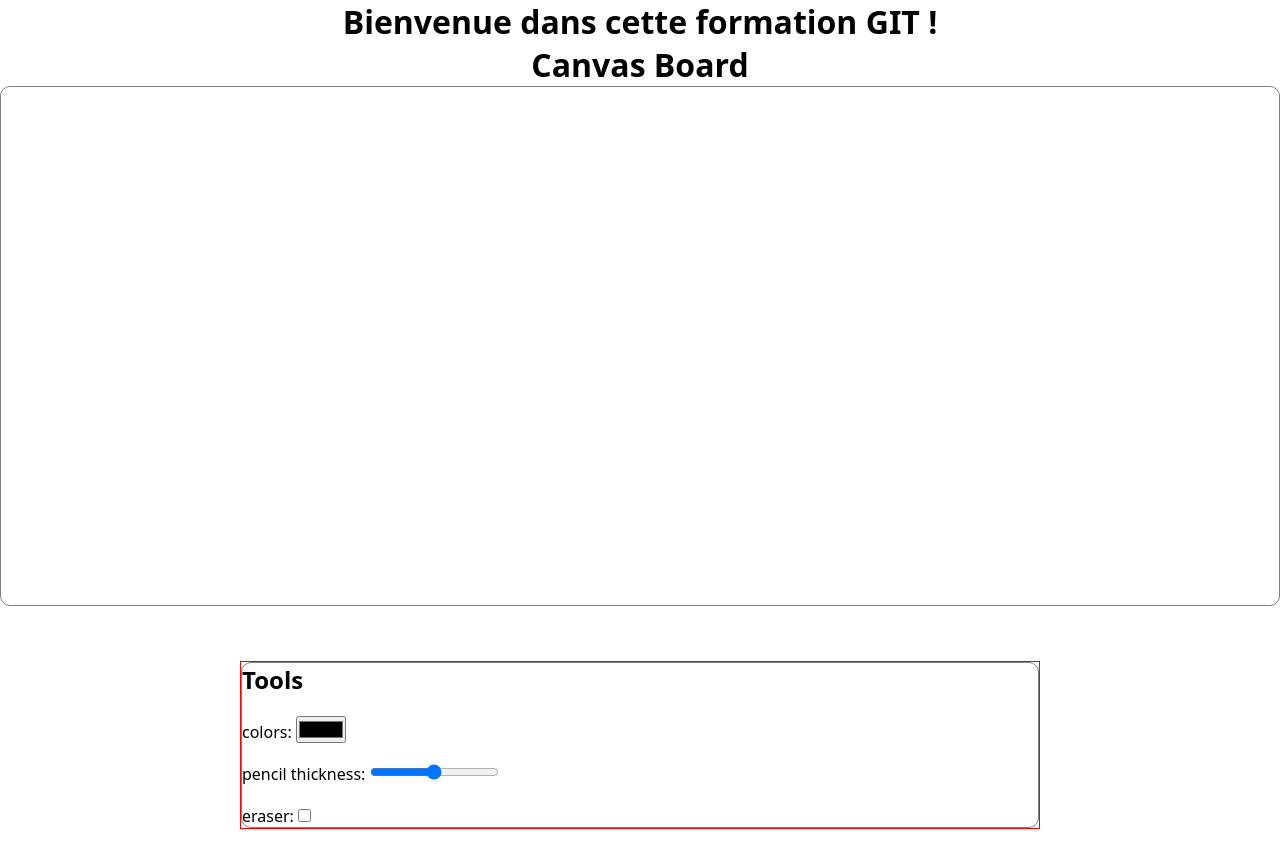
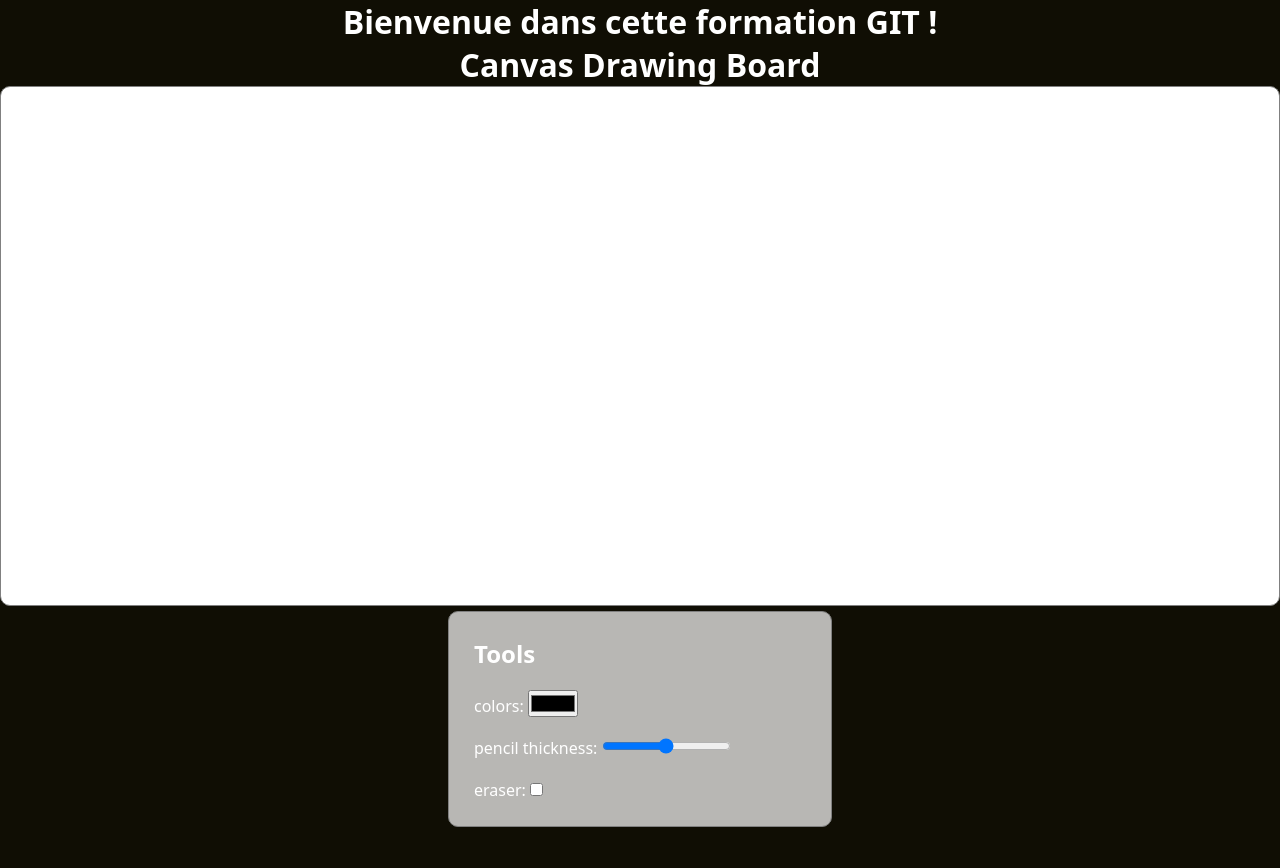
Before and after one commit to Stacvirus/paint-with-canva, a plain HTML site: page hello.html in a window 1280 px wide. After the commit the page ends 827 px from the top, so only its background shows below. Drawn offline with Linux system fonts and the light colour scheme.

Commit message:
erase and thickness options complete

```diff
--- a/hello.html
+++ b/hello.html
@@ -20,19 +20,16 @@
 	<h1>
 		Bienvenue dans cette formation GIT !
 	</h1>
-	<h1>Canvas Board</h1>
+	<h1>Canvas Drawing Board</h1>
 	<canvas></canvas>
-	<section class="paint">
 
-		<div class="tools">
-			<h2>Tools</h2>
-			<label>colors: <input type="color" class="colors"></label>
-			<label>pencil thickness: <input type="range" class="bold"></label>
-			<label>eraser: <input type="checkbox" class="eraser"></label>
-		</div>
+	<div class="tools">
+		<h2>Tools</h2>
+		<label>colors: <input type="color" class="colors" name="strokeStyle"></label>
+		<label>pencil thickness: <input type="range" class="bold" name="lineWidth"></label>
+		<label>eraser: <input type="checkbox" class="eraser"></label>
+	</div>
 
-
-	</section>
 </body>
 
 </html>
--- a/script.js
+++ b/script.js
@@ -2,13 +2,18 @@ var canvas = document.querySelector('canvas');
 var context = canvas.getContext('2d');
 
 const colors = document.querySelector('.colors')
+const thickness = document.querySelector('.bold')
+const eraser = document.querySelector('.eraser')
+
+let isArase = false
+const newColor = {}
 
 //resize canvas
 canvas.width = window.innerWidth;
 canvas.height = window.innerHeight / 1.6;
 
 //settings of the canvas
-context.strokeStyle = "#BADASS";
+context.strokeStyle = "black";
 context.lineJoin = "round";
 context.lineCap = "round";
 context.lineWidth = 20;
@@ -29,11 +34,13 @@ function draw(e) {
     hue++;
 }
 
-function selectColor(e) {
-    context.strokeStyle = e.target.value
+function selectOption(e) {
+    const { value, name } = e.target
+    console.log(value)
+    if (name != 'lineWidth') newColor.color = value
+    name == 'strokeStyle' ? context.strokeStyle = value : context.lineWidth = value
 }
 
-colors.addEventListener('change', selectColor)
 
 canvas.addEventListener('mousedown', (e) => {
     isDraw = true;
@@ -44,3 +51,20 @@ canvas.addEventListener('mousedown', (e) => {
 canvas.addEventListener('mousemove', draw);
 canvas.addEventListener('mouseup', () => isDraw = false);
 canvas.addEventListener('mouseout', () => isDraw = false);
+
+//other options
+colors.addEventListener('change', selectOption)
+thickness.addEventListener('change', selectOption)
+eraser.addEventListener('change', () => {
+    console.log('in eraser function')
+    isArase = !isArase
+    !isArase
+        ? newColor.color
+            ? context.strokeStyle = newColor.color : context.strokeStyle = 'black'
+        : eraserOption()
+})
+
+function eraserOption() {
+    console.log(isArase)
+    context.strokeStyle = "#ffff";
+}
--- a/style.css
+++ b/style.css
@@ -7,34 +7,30 @@
 
 body {
   text-align: center;
+  background-color: #100E04;
+  color: #fff;
 }
 
-.paint {
-  border: 1px solid red;
-  display: flex;
-  flex-direction: column;
-  justify-content: space-around;
-  width: min(800px, 70%);
-  margin: 50px auto;
-}
 
 canvas {
   width: 100%;
   height: 65vh;
+  background-color: #ffffff;
 }
 
 .tools {
-  display: flex;
+  display: inline-flex;
   flex-direction: column;
-  justify-content: flex-start;
+  justify-content: center;
   align-items: flex-start;
+  width: 30%;
+  background: color-mix(in srgb, white 70%, transparent 10%);
   gap: 20px;
+  padding: 25px;
 }
 
 canvas,
 .tools {
-  /* outline: 3px solid gray;
-  outline-offset: 10px; */
   border-radius: 10px;
   border: 1px solid gray;
 }
```
